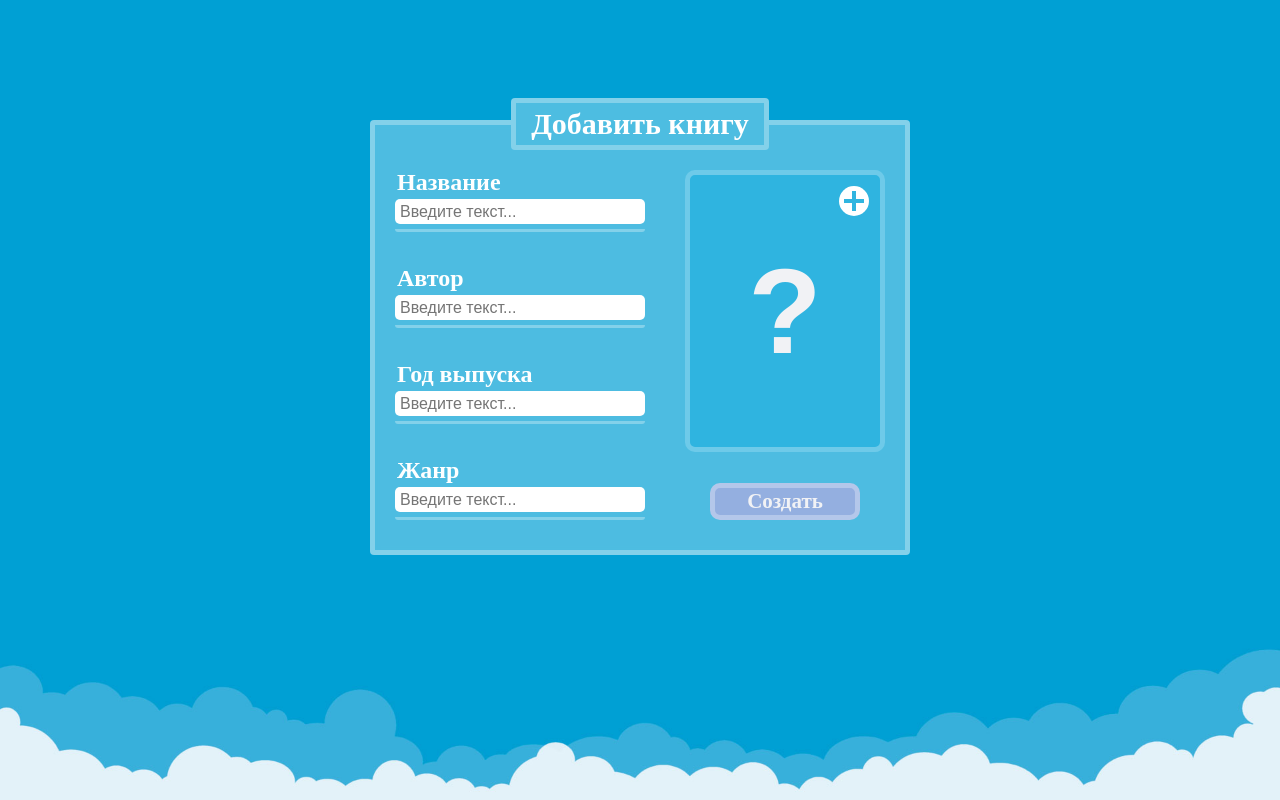
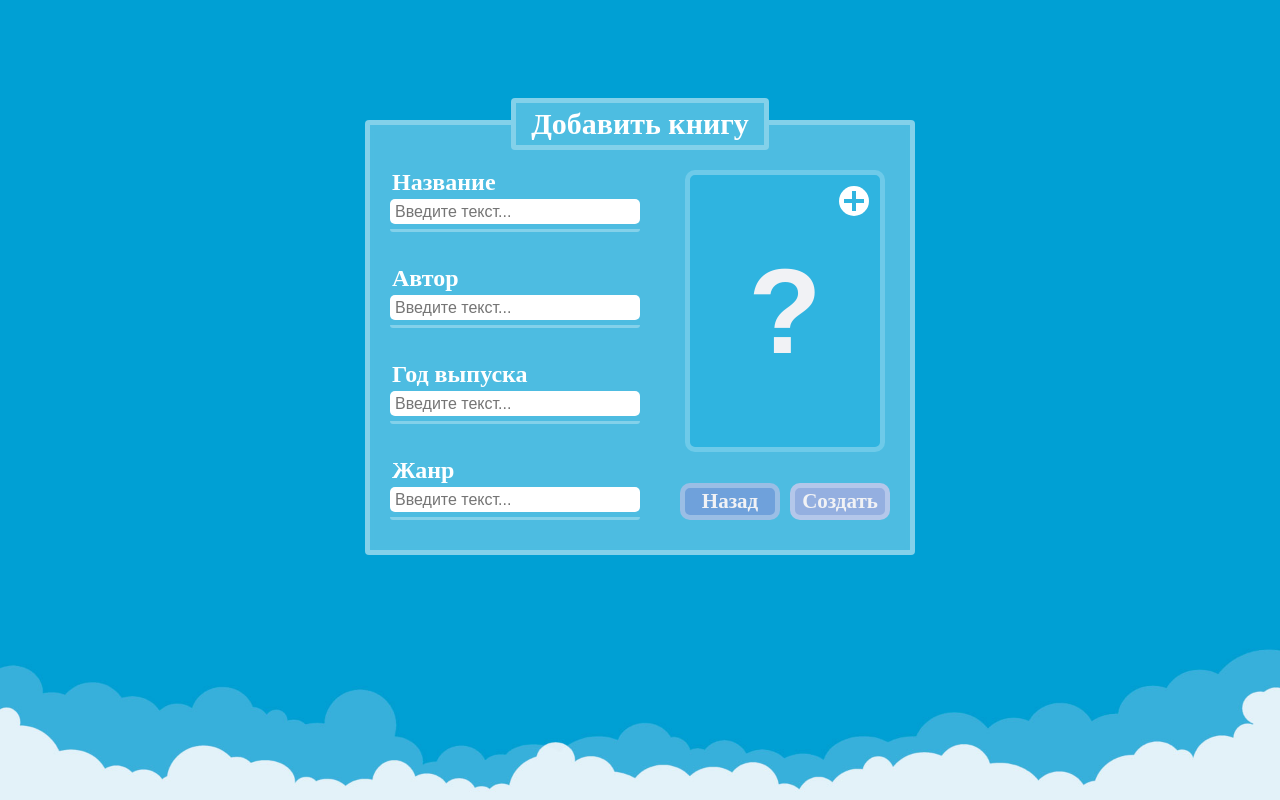
Before and after one commit to MagamedRus/bookLists, a React (Create React App) app: page / in a window 1280 px wide. Both pictures are taken after a click on the button "Далее". Built offline with nearby package versions, Linux system fonts and the light colour scheme.

Commit message:
add go back btn

```diff
--- a/src/pages/NewBookPage/NewBookPage.js
+++ b/src/pages/NewBookPage/NewBookPage.js
@@ -14,10 +14,10 @@ import { createNewBook } from "../../controllers/book";
 function NewBookPage() {
   const params = useLocation();
   const navigator = useNavigate();
-  const [bookData, setBookData] = useState({...bookStates});
+  const [bookData, setBookData] = useState({ ...bookStates });
   const [imgData, setImgData] = useState(null);
-  const [errStates, setErrStates] = useState({...bookStates});
-  const validTimers = {...bookStates};
+  const [errStates, setErrStates] = useState({ ...bookStates });
+  const validTimers = { ...bookStates };
 
   const onConfirm = () => {
     const isError = checkAll();
@@ -26,6 +26,10 @@ function NewBookPage() {
       navigator(basePath);
     }
   };
+
+  const goBack = () => {
+    navigator(-1);
+  }
 
   const checkAll = () => {
     let isError = false;
@@ -91,9 +95,14 @@ function NewBookPage() {
         </div>
         <div className={styles.rightContent}>
           <CombinedImage imgData={imgData} setImgData={setImgData} />
-          <button onClick={onConfirm} className={styles.createBtn}>
-            Создать
-          </button>
+          <div>
+            <button onClick={goBack} className={styles.createBtn}>
+              Назад
+            </button>
+            <button onClick={onConfirm} className={styles.createBtn}>
+              Создать
+            </button>
+          </div>
         </div>
       </Frame>
     </div>
--- a/src/pages/NewBookPage/NewBookPage.module.scss
+++ b/src/pages/NewBookPage/NewBookPage.module.scss
@@ -27,7 +27,11 @@
 }
 
 .createBtn {
-  width: 150px;
+  width: 100px;
+  &:nth-of-type(1) {
+    margin-right: 10px;
+    background-color: rgba(135, 143, 215, 0.585);
+  }
 }
 
 .rightContent {
```
